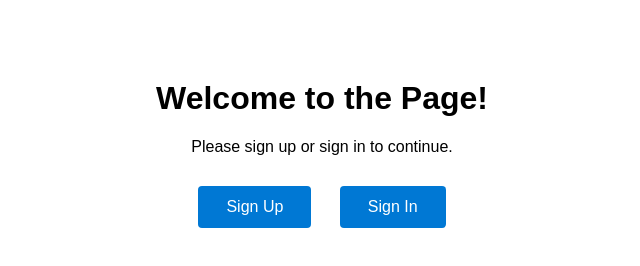
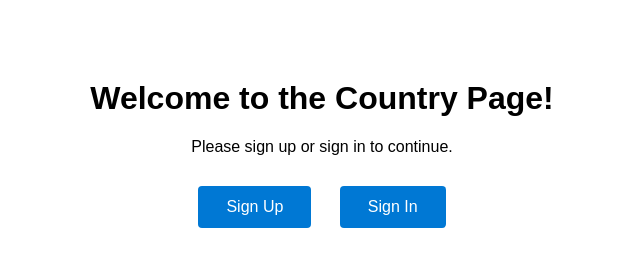
Before and after one commit to lukeazoid14/country, a plain HTML site: page src/index.html in a window 1280 px wide. Shown: the whole page, without its empty margins (318-958 px from the left). Drawn offline with Linux system fonts and the light colour scheme.

Commit message:
update index.html

```diff
--- a/src/index.html
+++ b/src/index.html
@@ -32,7 +32,7 @@
     </style>
 </head>
 <body>
-    <h1>Welcome to the Page!</h1>
+    <h1>Welcome to the Country Page!</h1>
     <p>Please sign up or sign in to continue.</p>
     <div class="button-group">
         <a href="signup.html" class="btn">Sign Up</a>
```
Also changed, not shown: staticwebapp.config.json (deleted, +0 -8 lines).
